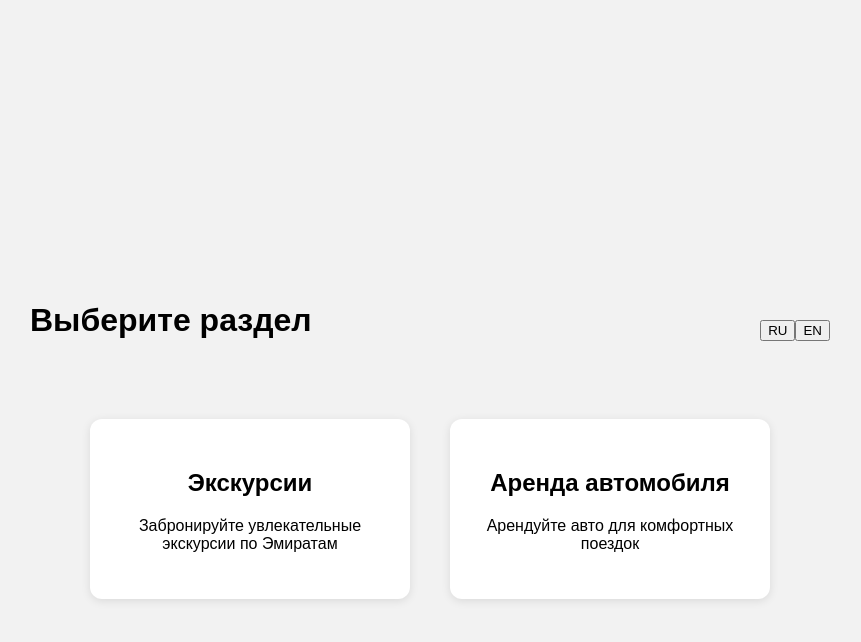
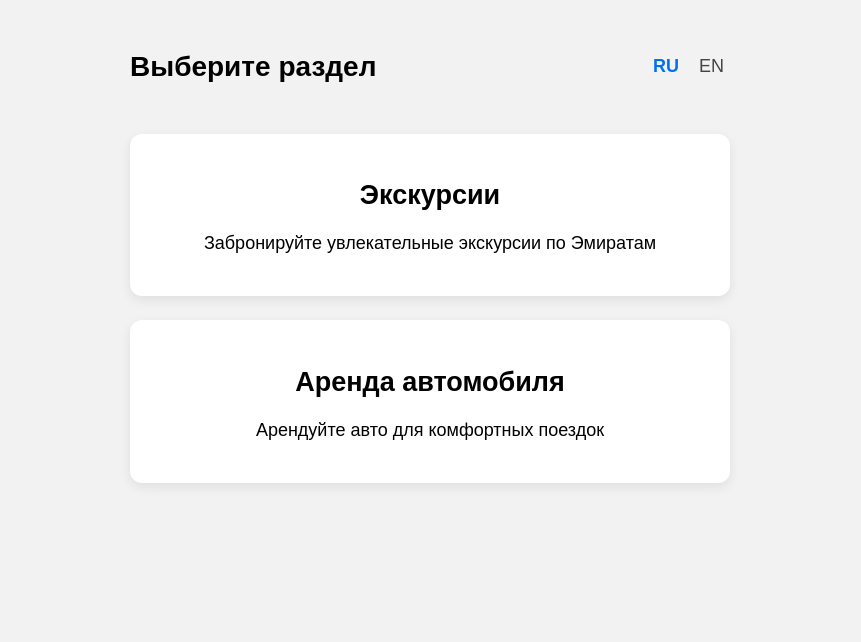
Before and after one commit to kuanysh-bk/kuks-booking, a React (Vite) app: page / in a window 1280 px wide. Shown: the top 642 px of the page, without its empty margins (210-1071 px from the left). Built offline with nearby package versions, Linux system fonts and the light colour scheme.

Commit message:
style: адаптация под вертикальный экран 1080x1920

```diff
--- a/src/App.jsx
+++ b/src/App.jsx
@@ -72,46 +72,46 @@ export default function App() {
 
   return (
     <>
-      <div className="p-4 max-w-5xl mx-auto pb-20">
+      <div className="max-w-screen-sm mx-auto px-4 pt-4 pb-24">
         <div className="flex justify-between mb-4">
-          <h1 className="text-3xl font-bold">{t.title}</h1>
+          <h1 className="text-2xl font-bold">{t.title}</h1>
           <div>
-            <button onClick={() => setLang("ru")} className={`mr-2 ${lang === "ru" ? "font-bold" : ""}`}>RU</button>
-            <button onClick={() => setLang("en")} className={`${lang === "en" ? "font-bold" : ""}`}>EN</button>
+            <button onClick={() => setLang("ru")} className={`mr-2 ${lang === "ru" ? "font-bold" : "text-gray-500"}`}>RU</button>
+            <button onClick={() => setLang("en")} className={`${lang === "en" ? "font-bold" : "text-gray-500"}`}>EN</button>
           </div>
         </div>
 
         {selected ? (
-          <div className="max-w-xl">
+          <div>
             <button onClick={() => setSelected(null)} className="mb-4 text-blue-600">{t.back}</button>
-            <img src={selected.image} alt={selected.title[lang]} className="rounded-xl mb-4" />
-            <h2 className="text-2xl font-bold">{selected.title[lang]}</h2>
-            <p className="mb-2">{selected.description[lang]}</p>
+            <img src={selected.image} alt={selected.title[lang]} className="w-full h-[260px] object-cover rounded-xl mb-4" />
+            <h2 className="text-xl font-bold mb-2">{selected.title[lang]}</h2>
+            <p className="mb-2 text-gray-700">{selected.description[lang]}</p>
             <p className="font-semibold mb-4">{t.priceLabel} {selected.price}</p>
 
             <div className="mb-2">
               <label>{t.name}</label>
-              <input type="text" className="w-full border p-2 rounded" value={form.name}
+              <input type="text" className="w-full border p-3 rounded text-lg" value={form.name}
                 onChange={(e) => setForm({ ...form, name: e.target.value })} />
             </div>
 
             <div className="mb-4">
               <label>{t.phone}</label>
-              <input type="tel" className="w-full border p-2 rounded" value={form.phone}
+              <input type="tel" className="w-full border p-3 rounded text-lg" value={form.phone}
                 onChange={(e) => setForm({ ...form, phone: e.target.value })} />
             </div>
 
-            <button onClick={handleSubmit} className="bg-blue-600 text-white w-full py-2 rounded">{t.book}</button>
+            <button onClick={handleSubmit} className="bg-blue-600 text-white w-full py-3 rounded text-lg">{t.book}</button>
           </div>
         ) : (
-          <div className="grid md:grid-cols-2 gap-4">
+          <div className="flex flex-col gap-6">
             {excursions.map((e) => (
               <div key={e.id} onClick={() => setSelected(e)} className="cursor-pointer bg-white rounded-xl shadow">
-                <img src={e.image} alt={e.title[lang]} className="w-full h-48 object-cover rounded-t-xl" />
+                <img src={e.image} alt={e.title[lang]} className="w-full h-[240px] object-cover rounded-t-xl" />
                 <div className="p-4">
-                  <h2 className="font-semibold text-lg">{e.title[lang]}</h2>
-                  <p className="text-sm text-gray-600">{e.description[lang]}</p>
-                  <p className="font-bold mt-2">{e.price}</p>
+                  <h2 className="font-semibold text-lg mb-1">{e.title[lang]}</h2>
+                  <p className="text-sm text-gray-600 mb-2">{e.description[lang]}</p>
+                  <p className="font-bold">{e.price}</p>
                 </div>
               </div>
             ))}
--- a/src/CarRental.jsx
+++ b/src/CarRental.jsx
@@ -62,46 +62,46 @@ export default function CarRental() {
 
   return (
     <>
-      <div className="p-4 max-w-5xl mx-auto pb-20">
+      <div className="max-w-screen-sm mx-auto px-4 pt-4 pb-24">
         <div className="flex justify-between mb-4">
-          <h1 className="text-3xl font-bold">{t.title}</h1>
+          <h1 className="text-2xl font-bold">{t.title}</h1>
           <div>
-            <button onClick={() => setLang("ru")} className={`mr-2 ${lang === "ru" ? "font-bold" : ""}`}>RU</button>
-            <button onClick={() => setLang("en")} className={`${lang === "en" ? "font-bold" : ""}`}>EN</button>
+            <button onClick={() => setLang("ru")} className={`mr-2 ${lang === "ru" ? "font-bold" : "text-gray-500"}`}>RU</button>
+            <button onClick={() => setLang("en")} className={`${lang === "en" ? "font-bold" : "text-gray-500"}`}>EN</button>
           </div>
         </div>
 
         {selected ? (
-          <div className="max-w-xl">
+          <div>
             <button onClick={() => setSelected(null)} className="mb-4 text-blue-600">← {t.title}</button>
-            <img src={selected.image} alt={selected.title[lang]} className="rounded-xl mb-4" />
-            <h2 className="text-2xl font-bold">{selected.title[lang]}</h2>
-            <p className="mb-2">{selected.description[lang]}</p>
+            <img src={selected.image} alt={selected.title[lang]} className="w-full h-[260px] object-cover rounded-xl mb-4" />
+            <h2 className="text-xl font-bold mb-2">{selected.title[lang]}</h2>
+            <p className="mb-2 text-gray-700">{selected.description[lang]}</p>
             <p className="font-semibold mb-4">{t.priceLabel} {selected.price}</p>
 
             <div className="mb-2">
               <label>{t.name}</label>
-              <input type="text" className="w-full border p-2 rounded" value={form.name}
+              <input type="text" className="w-full border p-3 rounded text-lg" value={form.name}
                 onChange={(e) => setForm({ ...form, name: e.target.value })} />
             </div>
 
             <div className="mb-4">
               <label>{t.phone}</label>
-              <input type="tel" className="w-full border p-2 rounded" value={form.phone}
+              <input type="tel" className="w-full border p-3 rounded text-lg" value={form.phone}
                 onChange={(e) => setForm({ ...form, phone: e.target.value })} />
             </div>
 
-            <button onClick={handleSubmit} className="bg-blue-600 text-white w-full py-2 rounded">{t.book}</button>
+            <button onClick={handleSubmit} className="bg-blue-600 text-white w-full py-3 rounded text-lg">{t.book}</button>
           </div>
         ) : (
-          <div className="grid md:grid-cols-2 gap-4">
+          <div className="flex flex-col gap-6">
             {cars.map((car) => (
               <div key={car.id} onClick={() => setSelected(car)} className="cursor-pointer bg-white rounded-xl shadow">
-                <img src={car.image} alt={car.title[lang]} className="w-full h-48 object-cover rounded-t-xl" />
+                <img src={car.image} alt={car.title[lang]} className="w-full h-[240px] object-cover rounded-t-xl" />
                 <div className="p-4">
-                  <h2 className="font-semibold text-lg">{car.title[lang]}</h2>
-                  <p className="text-sm text-gray-600">{car.description[lang]}</p>
-                  <p className="font-bold mt-2">{car.price}</p>
+                  <h2 className="font-semibold text-lg mb-1">{car.title[lang]}</h2>
+                  <p className="text-sm text-gray-600 mb-2">{car.description[lang]}</p>
+                  <p className="font-bold">{car.price}</p>
                 </div>
               </div>
             ))}
--- a/src/Home.css
+++ b/src/Home.css
@@ -1,46 +1,60 @@
 .home-container {
   min-height: 100vh;
+  background-color: #f2f2f2;
+  padding: 32px 16px 80px;
   display: flex;
   flex-direction: column;
   align-items: center;
-    justify-content: center;
-    background-color: #f2f2f2;
-    padding: 40px 20px;
+}
+
+.home-header {
+  width: 100%;
+  max-width: 600px;
+  display: flex;
+  justify-content: space-between;
+  align-items: center;
+  margin-bottom: 32px;
 }
 
 .home-title {
-    font-size: 2rem;
-    margin-bottom: 40px;
+  font-size: 28px;
+  font-weight: bold;
+}
+
+.lang-btn {
+  background: none;
+  border: none;
+  font-size: 18px;
+  margin-left: 8px;
+  cursor: pointer;
+  color: #444;
+}
+
+.lang-btn.active {
+  font-weight: bold;
+  color: #0070f3;
 }
 
 .home-options {
   display: flex;
-    gap: 40px;
-    flex-wrap: wrap;
-    justify-content: center;
+  flex-direction: column;
+  gap: 24px;
+  width: 100%;
+  max-width: 600px;
 }
 
 .home-card {
   background: white;
-    padding: 30px;
+  padding: 24px;
   border-radius: 12px;
-    width: 260px;
+  box-shadow: 0 4px 12px rgba(0, 0, 0, 0.08);
   text-align: center;
   text-decoration: none;
-    color: black;
-    box-shadow: 0 2px 10px rgba(0, 0, 0, 0.1);
+  color: #000;
   transition: transform 0.2s ease;
+  font-size: 18px;
 }
 
 .home-card:hover {
-    transform: translateY(-5px);
+  transform: translateY(-4px);
 }
-
-  .home-header {
-    display: flex;
-    justify-content: space-between;
-    align-items: center;
-    max-width: 800px;
-    width: 100%;
-    margin-bottom: 40px;
-  }
--- a/src/Home.jsx
+++ b/src/Home.jsx
@@ -28,8 +28,18 @@ const Home = () => {
       <div className="home-header">
         <h1 className="home-title">{t.heading}</h1>
         <div>
-          <button onClick={() => setLang("ru")} className={`mr-2 ${lang === "ru" ? "font-bold" : ""}`}>RU</button>
-          <button onClick={() => setLang("en")} className={`${lang === "en" ? "font-bold" : ""}`}>EN</button>
+          <button
+            onClick={() => setLang("ru")}
+            className={`lang-btn ${lang === "ru" ? "active" : ""}`}
+          >
+            RU
+          </button>
+          <button
+            onClick={() => setLang("en")}
+            className={`lang-btn ${lang === "en" ? "active" : ""}`}
+          >
+            EN
+          </button>
         </div>
       </div>
 
```
Lines whose indentation alone changed are shown as unchanged.
